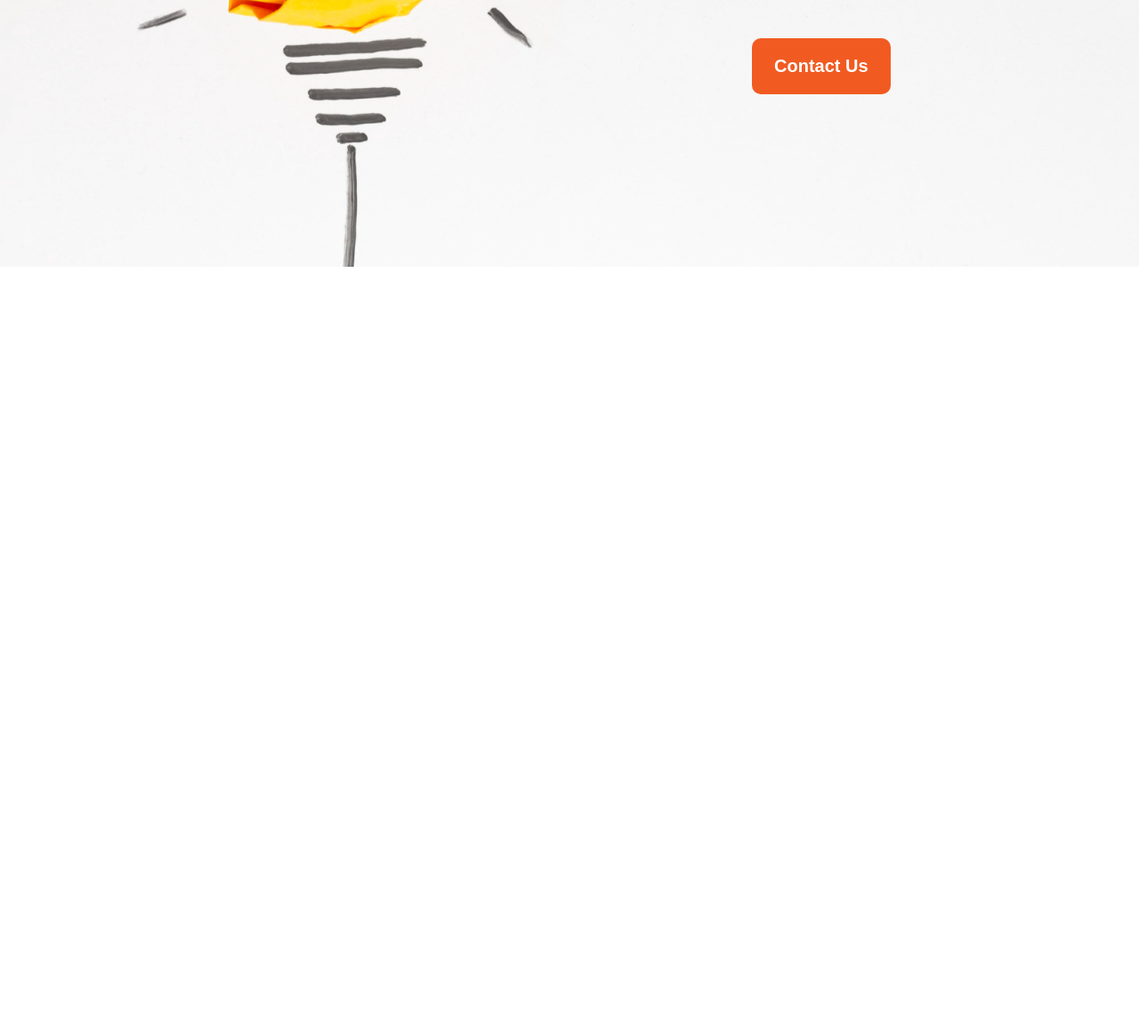
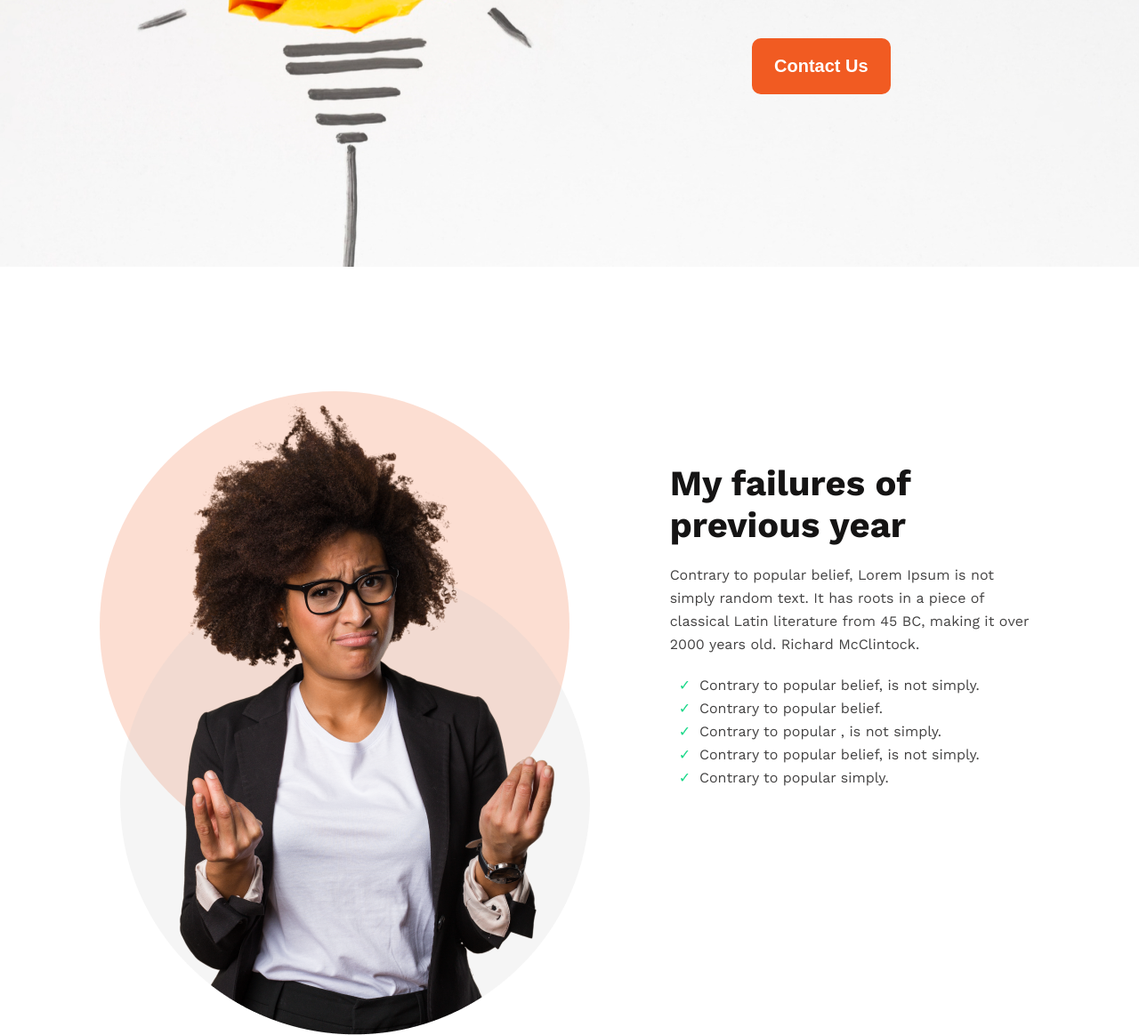
Before and after one commit to Asad9340/new-year-practice-project, a plain HTML site: page index.html in a window 1280 px wide. Shown: the part 508-1672 px from the top of the page at 89% size. Before the commit the page ends 808 px from the top, so only its background shows below. Drawn offline with nearby package versions, Linux system fonts and the light colour scheme.

Commit message:
image addedx successfylly

```diff
--- a/index.html
+++ b/index.html
@@ -24,7 +24,30 @@
         <button class="header-btn">Contact Us</button>
       </div>
     </header>
-    <main></main>
+    <main>
+      <section class="failure-section">
+        <div class="failure-image">
+          <div class="failure-bacground">
+          <img class="failure-image" src="./images/person.png" alt="person image" />
+        </div>
+        </div>
+        <div class="failure-container">
+          <h2 class="failure-heading">My failures of previous year</h2>
+          <p class="failure-description">
+            Contrary to popular belief, Lorem Ipsum is not simply random text.
+            It has roots in a piece of classical Latin literature from 45 BC,
+            making it over 2000 years old. Richard McClintock.
+          </p>
+          <ul>
+            <li>Contrary to popular belief, is not simply.</li>
+            <li>Contrary to popular belief.</li>
+            <li>Contrary to popular , is not simply.</li>
+            <li>Contrary to popular belief, is not simply.</li>
+            <li>Contrary to popular simply.</li>
+          </ul>
+        </div>
+      </section>
+    </main>
     <footer></footer>
   </body>
 </html>
--- a/style/style.css
+++ b/style/style.css
@@ -1,6 +1,7 @@
 * {
   margin: 0;
   padding: 0;
+  box-sizing: border-box;
 }
 body {
   font-family: 'Work Sans', sans-serif;
@@ -45,3 +46,44 @@ body {
   min-width: 1600px;
   height: 808px;
 }
+.failure-section {
+  display: flex;
+  align-items: center;
+  justify-content: space-evenly;
+  margin-top: 140px;
+}
+.failure-heading {
+  color: #151414;
+  font-size: 40px;
+  font-weight: 700;
+  max-width: 290px;
+  margin-bottom: 20px;
+}
+.failure-section ul li {
+  list-style: none;
+}
+.failure-section ul li::before {
+  content: '✓';
+  color: #16d887;
+  padding: 10px;
+}
+.failure-description,
+.failure-section ul li {
+  color: #444343;
+  font-size: 16px;
+  font-weight: 400;
+  line-height: 26px;
+}
+.failure-description {
+  margin: 20px auto;
+}
+.failure-container {
+  max-width: 415px;
+}
+.failure-bacground {
+  border-radius: 50%;
+  background-color: rgba(241, 91, 34, 0.2);
+  width: 527.929px;
+  height: 527.929px;
+  background-position: center;
+}
```
